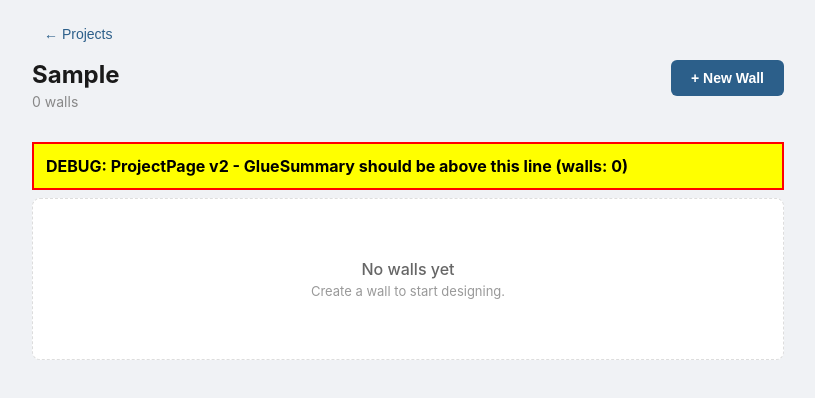
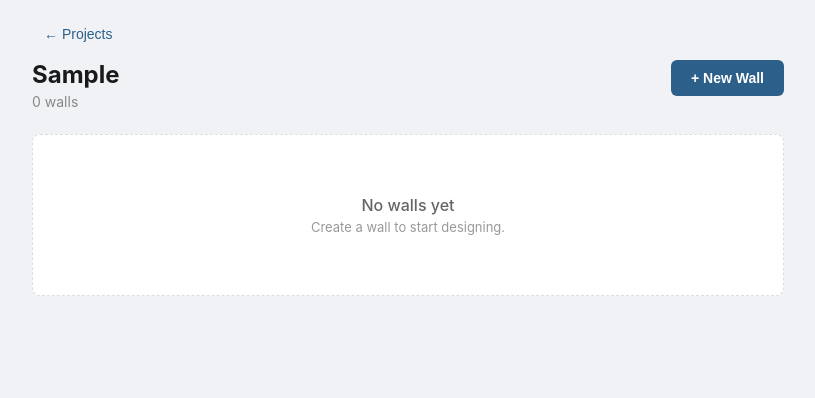
Before and after one commit to mattdevlin/hello-world, a React (Vite) app in the folder devpro-wall-builder/: page /#/ in a window 1280 px wide. Both pictures are taken after typing "Sample" into the empty fields and a click on the button "+ New Project". Shown: the top 398 px of the page, without its empty margins (232-1047 px from the left). Built offline with nearby package versions, Linux system fonts and the light colour scheme.

Commit message:
Remove debug banner and console logging from GlueSummary
https://claude.ai/code/session_01N3Ug9QoRYWoLQM9cG9Z2Su

```diff
--- a/devpro-wall-builder/src/components/GlueSummary.jsx
+++ b/devpro-wall-builder/src/components/GlueSummary.jsx
@@ -1,20 +1,15 @@
 import { useState, useMemo } from 'react';
 import { computeProjectGlue } from '../utils/glueCalculator.js';
 
-console.log('[GlueSummary] module loaded');
-
 export default function GlueSummary({ walls }) {
-  console.log('[GlueSummary] render, walls:', walls?.length);
   const [expanded, setExpanded] = useState(false);
 
   const { result, error } = useMemo(() => {
     if (!walls || walls.length === 0) return { result: null, error: null };
     try {
-      const r = computeProjectGlue(walls);
-      console.log('[GlueSummary] computed:', r);
-      return { result: r, error: null };
+      return { result: computeProjectGlue(walls), error: null };
     } catch (e) {
-      console.error('[GlueSummary] error:', e);
+      console.error('GlueSummary error:', e);
       return { result: null, error: e.message };
     }
   }, [walls]);
--- a/devpro-wall-builder/src/pages/ProjectPage.jsx
+++ b/devpro-wall-builder/src/pages/ProjectPage.jsx
@@ -104,10 +104,6 @@ export default function ProjectPage() {
         {walls.length > 0 && <EpsBlockSummary walls={walls} />}
         {walls.length > 0 && <MagboardSheetSummary walls={walls} />}
         {walls.length > 0 && <GlueSummary walls={walls} />}
-        {/* DEBUG: remove after confirming glue renders */}
-        <div style={{ padding: 12, background: '#ff0', color: '#000', fontWeight: 700, border: '2px solid red', margin: '8px 0' }}>
-          DEBUG: ProjectPage v2 - GlueSummary should be above this line (walls: {walls.length})
-        </div>
 
         {/* Wall list */}
         {walls.length === 0 ? (
```
